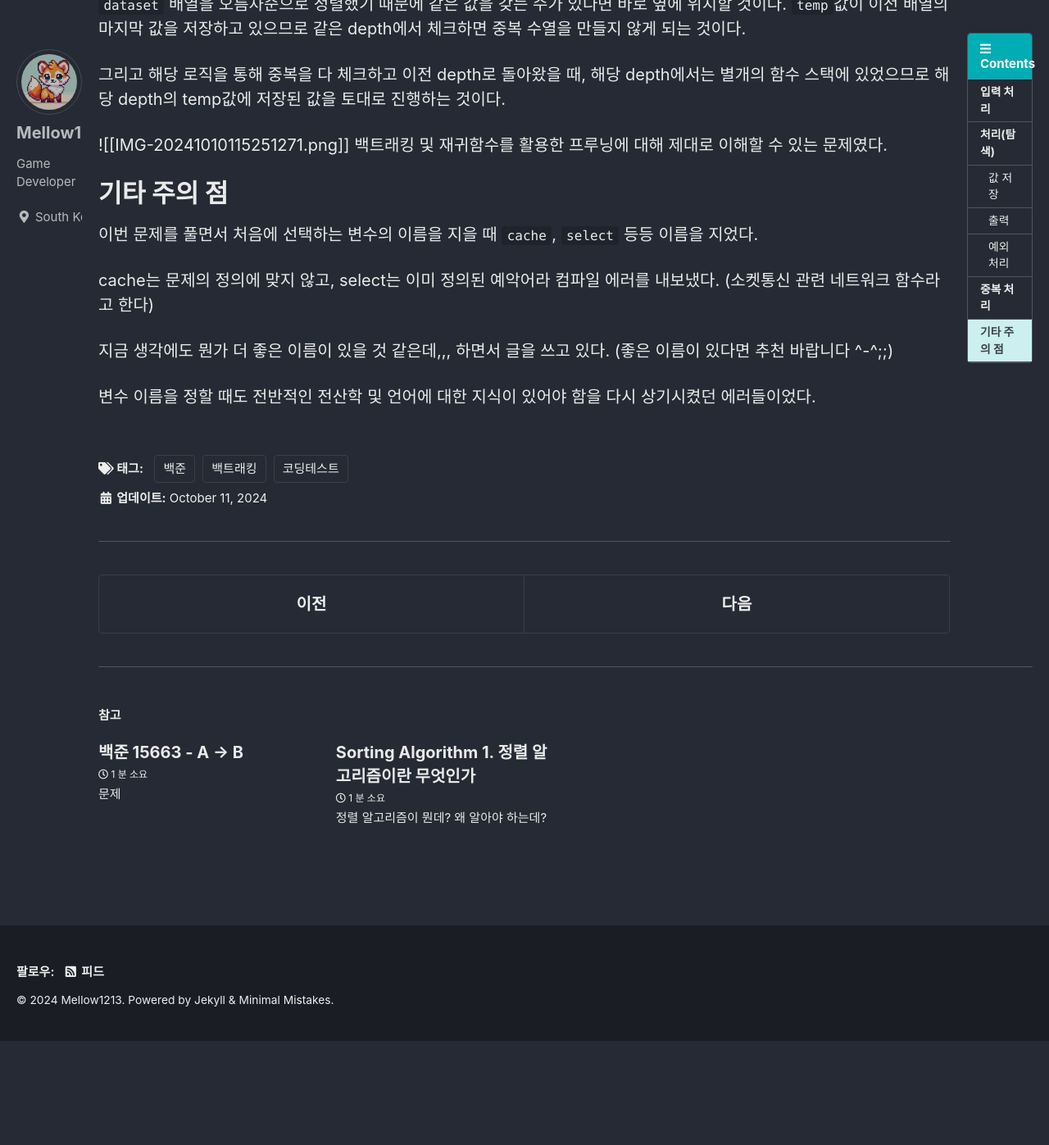
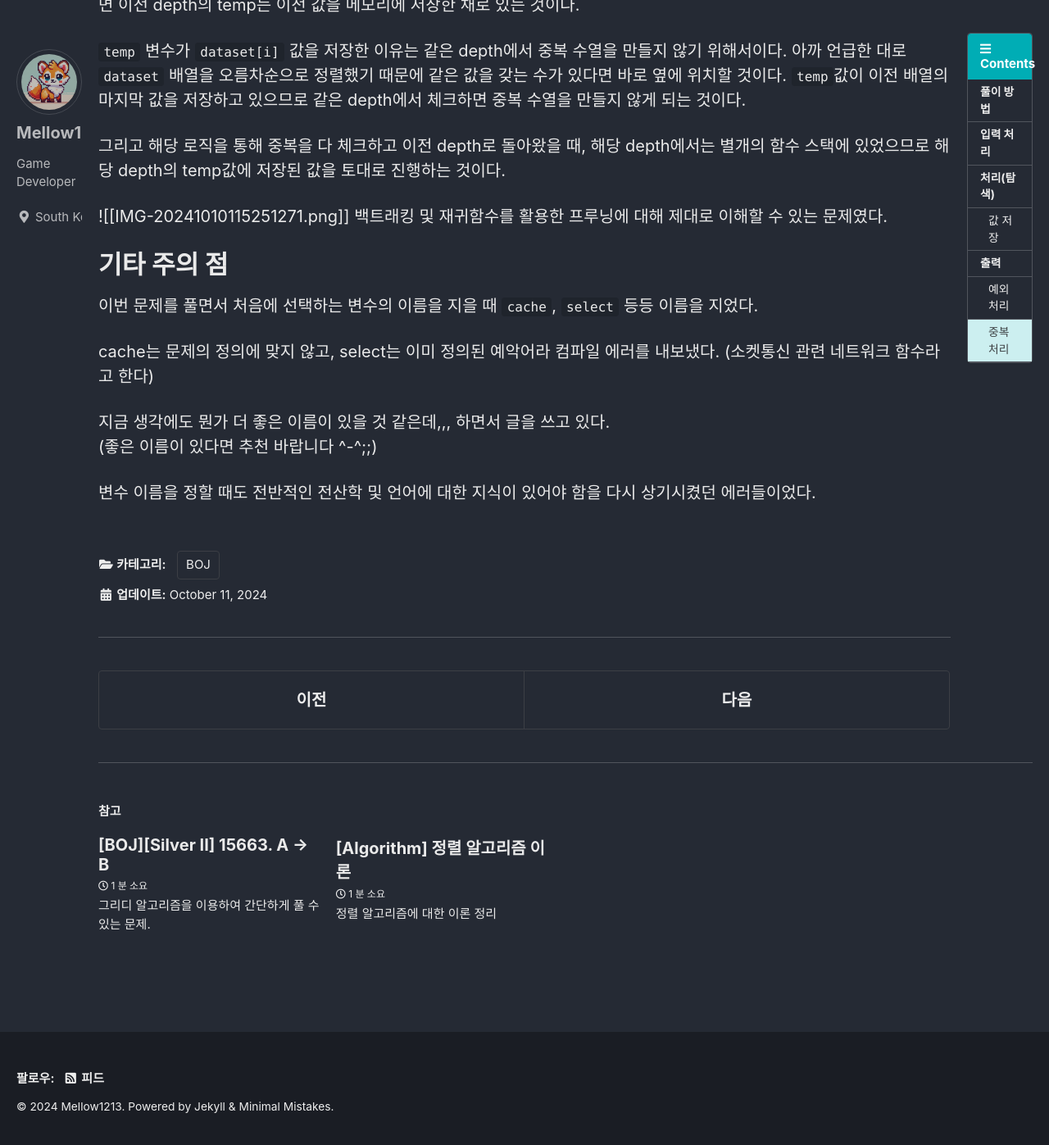
Before and after one commit to Mellow1213/Mellow1213.github.io, a Jekyll site: the page built from _posts/2024-10-11-codding-test-00.md, in a window 1280 px wide and 1400 px high, scrolled down 7007 px. Shown: the top 1397 px of the window at 82% size. Built offline with Jekyll 4.4.1, drawn with Linux system fonts in a browser that asks for light colours; cached includes are drawn as plain includes; some web fonts are replaced; before the commit the page ends 8277 px from its top, so only the background shows below that; some of the changed text lies outside the part shown.

Commit message:
포스트 새로 바꿈

````diff
--- a/_posts/2024-10-07-sort-algorithm-00.md
+++ b/_posts/2024-10-07-sort-algorithm-00.md
@@ -1,6 +1,6 @@
 ---
-title: "Sorting Algorithm 1. 정렬 알고리즘이란 무엇인가"
-excerpt: "정렬 알고리즘이 뭔데? 왜 알아야 하는데?"
+title: "[Algorithm] 정렬 알고리즘 이론"
+excerpt: "정렬 알고리즘에 대한 이론 정리"
 categories:
   - CS
 tags:
@@ -19,7 +19,7 @@
 
 효율적인 정렬은 탐색이나 병합 알고리즘처럼 (정렬된 리스트에서 바르게 동작하는) 다른 알고리즘을 최적화하는 데 중요하며 데이터의 정규화나 의미있는 결과물을 생성하는 데 유용히 쓰인다.
 
-## 이거 왜 씀?
+## 정렬 알고리즘을 사용하는 이유
 ### 정렬 데이터의 특징
 
 실제 컴퓨터 분야에서 사용하는 데이터의 경우 숫자의 순서나 어휘의 순서대로 정렬한 다음 사용해야 되는 경우가 거의 항상 발생하는데 이걸 얼마나 효과적으로 해결할 수 있느냐가 정렬 문제의 핵심이고 정렬 알고리즘의 효율을 따지는 데 제일 중요한 요소가 된다.
--- a/_posts/2024-10-11-codding-test-00.md
+++ b/_posts/2024-10-11-codding-test-00.md
@@ -1,11 +1,14 @@
 ---
-title: "백준 15663 - N과 M(9)"
-tags:
-  - [백준, 백트래킹, 코딩테스트]
+title: "[BOJ][Silver II] 15663. N과 M(9)"
+categories:
+  - BOJ
 toc: true
 last_modified: 2024-10-11T11:17:00
 ---
-풀이 방법
+
+[문제 바로가기](https://www.acmicpc.net/problem/15663)
+
+## 풀이 방법
 
 전형적인 백 트래킹 문제 중 하나
 
@@ -15,7 +18,7 @@
 
 N개의 공이 있는 주머니에서 M개의 공을 뽑는 **순서**에 대한 경우를 모두 출력하면 되는 것이다.
 
-# 입력 처리
+## 입력 처리
 
 처음엔 입력 값을 처리해보자.
 입력 받을 것
@@ -46,7 +49,7 @@
 }
 ```
 
-# 처리(탐색)
+## 처리(탐색)
 그 다음에 모든 수의 경우를 찾는 함수를 써보자.
 처음에는 n개의 수를 고르고, 그 다음에 n개에서 수를 고르고, ... , 마지막에 M개 번 반복할 때까지 하는 것이다.
 
@@ -62,7 +65,7 @@
 따라서 계속 호출을 하되 M개에서 멈추는 로직을 짜도록 하자
 depth를 계산해야 하므로 파라미터로 `int depth`를 넘겨주도록 하자
 
-## 값 저장
+### 값 저장
 계속해서 탐색을 하면서 track한 수를 저장해야 한 번의 탐색을 마쳤을 때 출력해야 할 수 가 무엇인지 알 것이다.
 그렇다고 그 수들을 한꺼번에 저장하고 있는 것도 메모리 낭비이다. 문제에서 단순 출력을 요구하기 때문이다.
 
@@ -118,8 +121,7 @@
 데이터 자체는 전역변수 벡터에서 관리하고 있으므로 알아서 탐색을 진행 할 것이다.
 처음 depth 0에서 0번 인덱스를 for문으로 하나하나 돌 것이므로 모든 경우의 수를 탐색한다.
 
----
-## 예외 처리
+### 예외 처리
 
 이때 $nPm$에서 한번 고른 수를 다시 한번 고르는 경우는 없다.
 노란 공이 하나밖에 없는 주머니에서 노란 공을 뽑았는데 다음 공이 또 노란색일 수는 없기 때문이다.
@@ -170,7 +172,7 @@
 }
 ```
 
-# 중복 처리
+### 중복 처리
 그리고 문제 조건 중에 같은 수열이 두 번 이상 출력되면 안된다.
 그러나 문제의 입력 데이터 중 중복된 수가 있다.
 우리는 지금 데이터 자체가 아니라 인덱스 기반으로 탐색을 하고 있으므로
--- a/_posts/2024-10-14-codding-test-01.md
+++ b/_posts/2024-10-14-codding-test-01.md
@@ -1,7 +1,7 @@
 ---
-title: "백준 15663 - A -> B"
-tags:
-  - [백준, 백트래킹, 코딩테스트]
+title: "[BOJ][Silver II] 15663. A -> B"
+excerpt: "그리디 알고리즘을 이용하여 간단하게 풀 수 있는 문제."
+category: BOJ
 toc: true
 last_modified: 2024-10-11T11:17:00
 ---
````
Also changed, not shown: other parts of _posts/2024-10-07-sort-algorithm-00.md (+1 -1 lines), _pages/categories/category-boj.md (added, +10 -0 lines).
